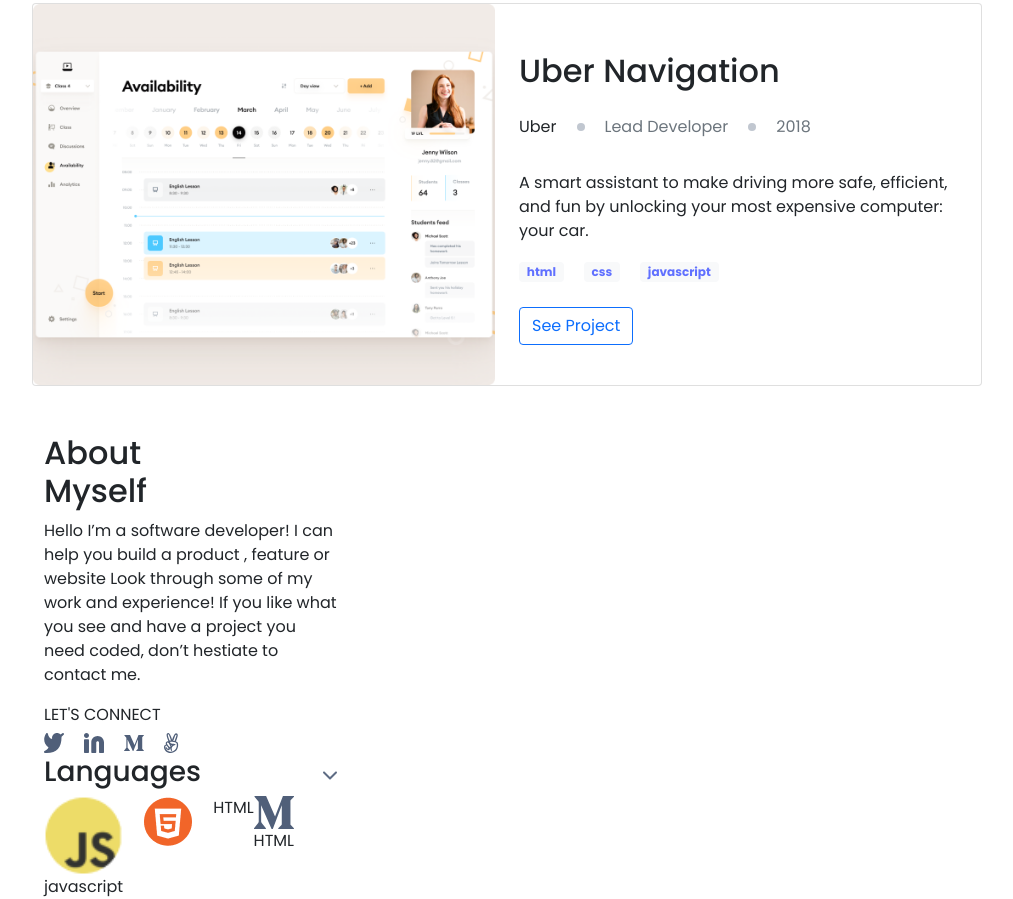
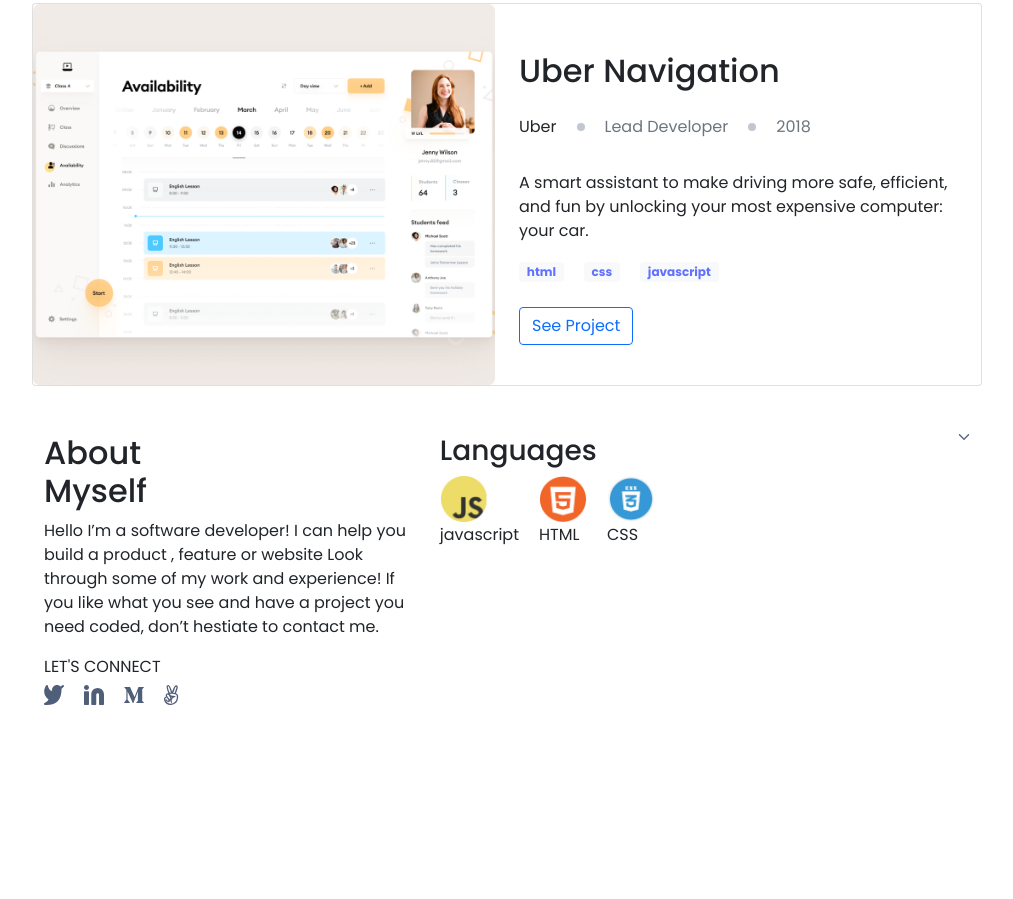
Before and after one commit to devMunyi/portfolio-using-bootstrap, a website: page index.html in a window 1280 px wide. Shown: the part 1620-2519 px from the top of the page, without its empty margins (133-1146 px from the left). After the commit the page ends 2327 px from the top, so only its background shows below. Drawn offline with nearby package versions, Linux system fonts and the light colour scheme.

Commit message:
fix linter errors

```diff
--- a/css/styles.css
+++ b/css/styles.css
@@ -18,15 +18,15 @@
   --dark-border: #000;
   --font-poppins: "Poppins", sans-serif;
   --fade-dark: #344563;
-  --text-blue: #6070FF;
-}
-
-.text-blue {
-  color: #6070FF !important;
+  --text-blue: #6070ff;
 }
 
 body {
   font-family: var(--font-poppins);
+}
+
+.text-blue {
+  color: var(--text-blue) !important;
 }
 
 .logo {
@@ -50,9 +50,9 @@
   height: 8px;
   width: 8px;
   border-radius: 100%;
-  background: #C1C7D0;
+  background: #c1c7d0;
 }
 
 .badge {
-  color: var(--text-blue)
+  color: var(--text-blue);
 }
--- a/index.html
+++ b/index.html
@@ -282,11 +282,11 @@
 
     <!-- About section -->
     <section id="about">
-      <div class="container about">
+      <div class="container about mt-5">
         <div class="row">
           <div class="offset-md-1 col-md-10">
             <div class="row">
-              <div class="col-md-4">
+              <div class="col-md-5">
                 <h2>
                   About <br />
                   Myself
@@ -332,35 +332,29 @@
                     </a>
                   </li>
                 </ul>
-
-                <div class="d-flex justify-content-between"><h3>Languages</h3><img src="./img/down_arrow.svg" alt="Down icon"></div>
+              </div>
+              <div class="col-md-7">
+                <div class="d-flex justify-content-between">
+                  <h3>Languages</h3>
+                  <img src="./img/down_arrow.svg" alt="Down Arrow icon" width="12" height="6" />
+                </div>
 
                 <ul class="d-inline-flex p-0 m-0">
                   <li class="mr-2 d-flex flex-column align-content-start">
-                    <img
-                    src="./img/js.png"
-                    alt="JavaScript Icon"
-                  />
-
-                  <span>javascript</span>
+                    <img src="./img/js.png" alt="JavaScript Icon" width="48" height="48"/>
+                    <span>javascript</span>
                   </li>
                   <li class="mr-2 d-flex flex-column align-content-start">
-                    <img
-                    src="./img/html.png"
-                    alt="HTML Icon"
-                  />
+                    <img src="./img/html.png" alt="HTML Icon" width="48" height="48" />
+                    <span>HTML</span>
                   </li>
-                  <span>HTML</span>
+
                   <li class="mr-2 d-flex flex-column align-content-start">
-                      <img
-                        src="./img/social-media-icons/m_.svg"
-                        alt="Social Media Icon"
-                      />
-                      <span>HTML</span>
+                    <img src="./img/css.png" alt="CSS Icon" width="48" height="48"/>
+                    <span>CSS</span>
                   </li>
                 </ul>
               </div>
-              <div class="col-md-8"></div>
             </div>
           </div>
         </div>
```
